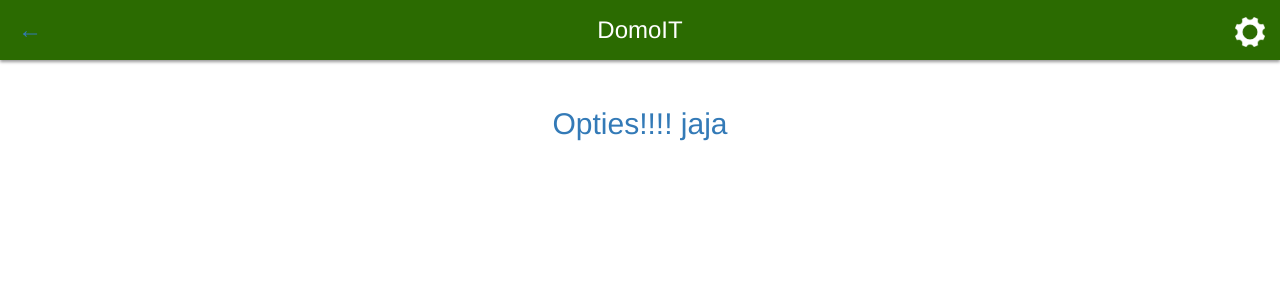
After one commit to thec0mpler/Intra-Disciplinair-Project, a PHP site: page /Opties.php in a window 1280 px wide. The commit adds this page. Shown: the top 300 px of the page. Run offline with PHP 8.4, Linux system fonts and the light colour scheme.

Commit message:
Signed-off-by: Jelle Wiersma <Jelle Wiersma>

```diff
--- a/Server/header.php
+++ b/Server/header.php
@@ -12,9 +12,9 @@
 <body>
 
 <div id="navigation">
-    <div class="back-button active">&larr;</div>
+    <div class="back-button active"><a href="index.php">&larr;</a></div>
     <div class="name">DomoIT</div>
-    <div class="settings-button"><img src="/assets/images/settings-icon.png"></div>
+    <div class="settings-button"><a href="opties.php"</a><img src="/assets/images/settings-icon.png"></div>
 </div>
 
 <div id="content">
--- /dev/null
+++ b/Server/public_html/Opties.php
@@ -0,0 +1,12 @@
+<?php require_once "../header.php"; ?>
+
+
+<p>
+<Br>
+Opties!!!! jaja
+</p>
+
+
+
+
+<?php require_once "../footer.php"; ?>
--- a/Server/public_html/lichten.php
+++ b/Server/public_html/lichten.php
@@ -5,7 +5,7 @@
     <br>
            AAN
 
-        <button> <img src= "lamp aan.png" alt="Lamp aanzetten" width="100%"; height="100%">"
+        <button><img src= "lamp aan.png" alt="Lamp aanzetten" width="100%"; height="100%">"
         </button>
     </p>
 
```
Also changed, not shown: Server/public_html/hulp.php (added, +11 -0 lines), Server/public_html/index.php (+14 -1 lines), Server/public_html/plaatje_camera.jpg (added), Server/public_html/plaatje_hulp.jpg (added), Server/public_html/plaatje_lamp.jpg (added).
